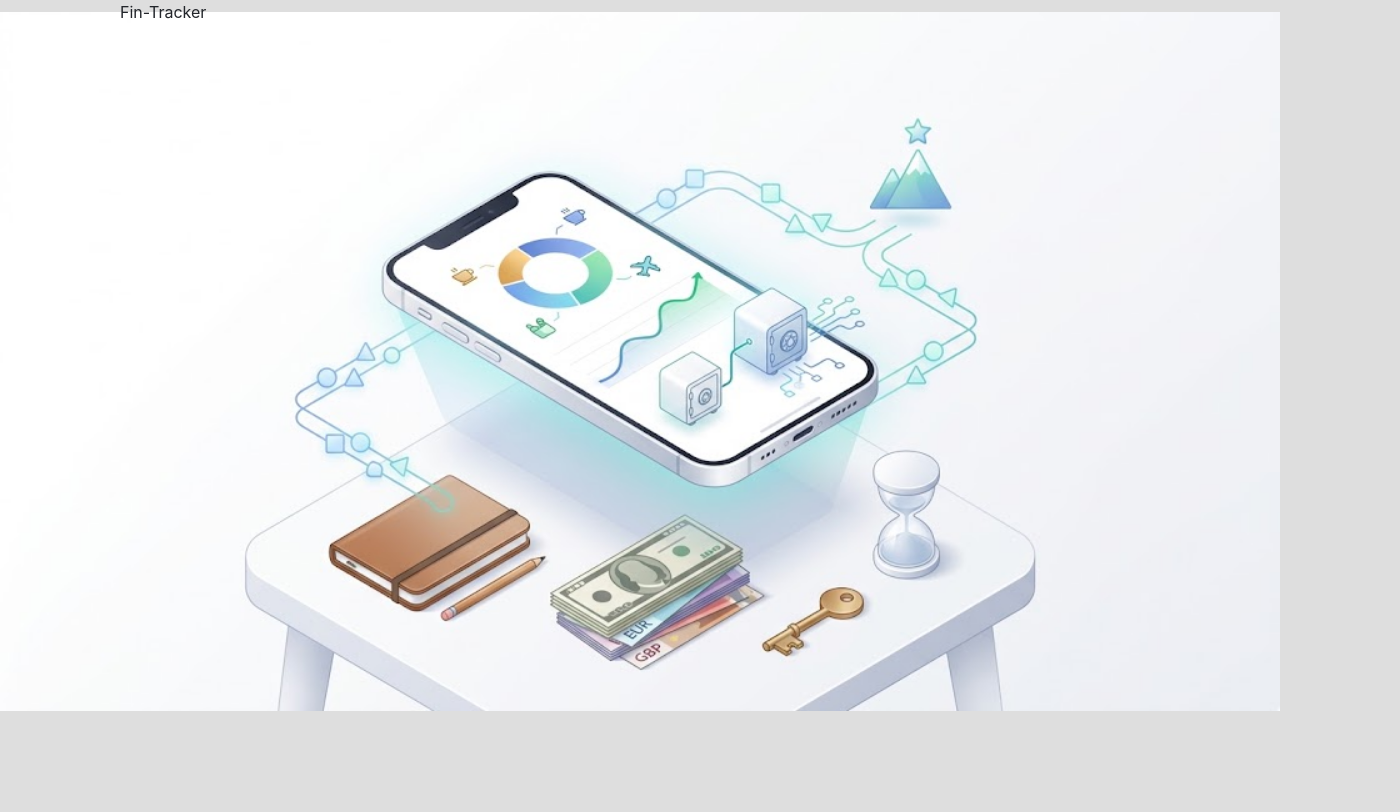
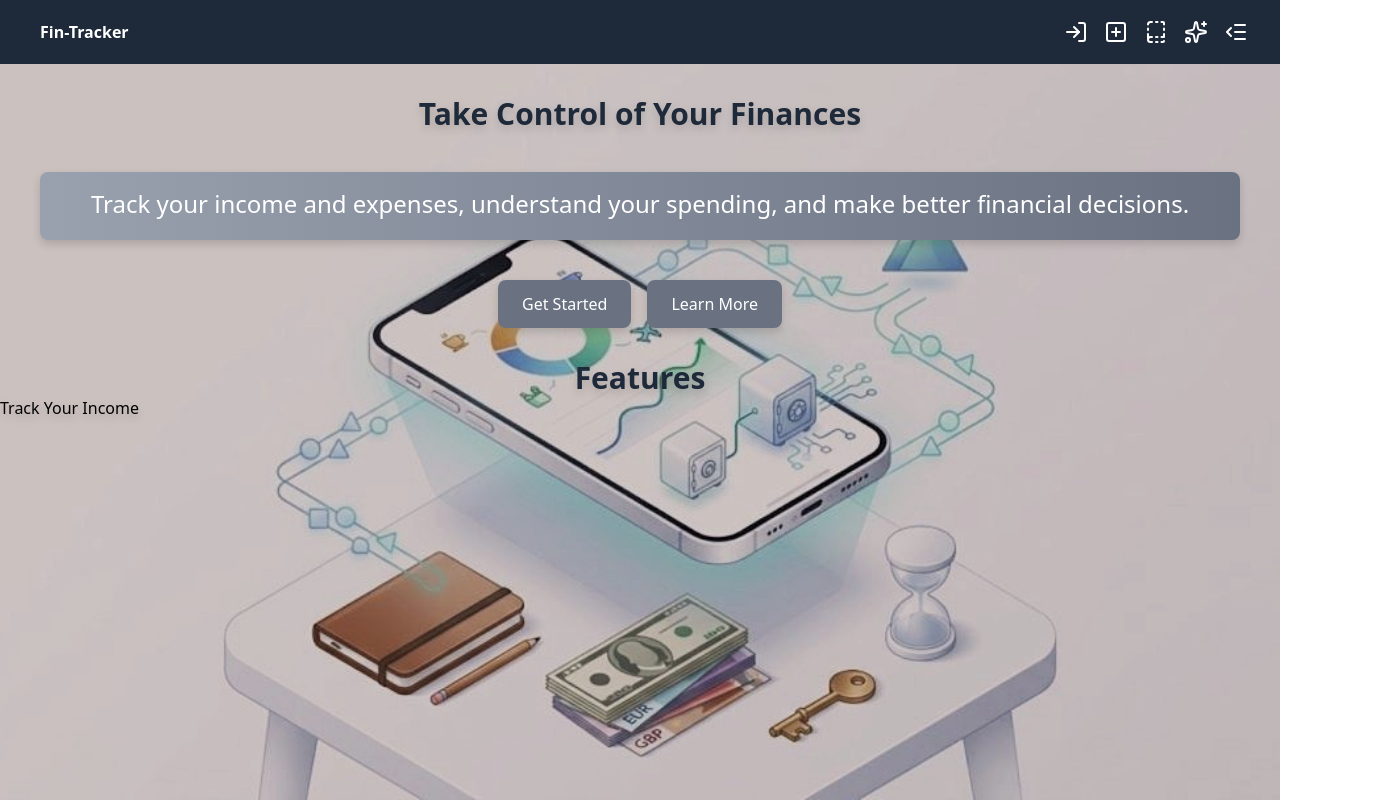
Before and after one commit to MohammedAl-Masri/fin-tracker, a Next.js app: page / in a window 1280 px wide. Shown: the whole page, 1400 px wide, since content can reach past the window. Built offline with nearby package versions, Linux system fonts and the light colour scheme.

Commit message:
adding tailwind

```diff
--- a/app/globals.css
+++ b/app/globals.css
@@ -1,27 +1,6 @@
 @import "tailwindcss";
 
-:root {
-  --color-primary: #10b981;
-  --color-primary-hover: #059669;
-  --color-text-main: #22252a;
-  --color-text-muted: #718096;
-  --color-background: #dedede;
-  --color-surface: #f8f9fa;
 
-  --font-sans: 'Inter', -apple-system, BlinkMacSystemFont, "Segoe UI", Roboto, Helvetica, Arial, sans-serif;
-
-  --font-size-xs: 0.75rem;   /* 12px */
-  --font-size-sm: 0.875rem;  /* 14px */
-  --font-size-base: 1rem;    /* 16px */
-  --font-size-lg: 1.125rem;  /* 18px */
-  --font-size-xl: 1.25rem;   /* 20px */
-  --font-size-2xl: 1.5rem;   /* 24px */
-  --font-size-3xl: 2.25rem;  /* 36px */
-
-  --font-weight-regular: 400;
-  --font-weight-medium: 500;
-  --font-weight-bold: 700;
-}
 
 /* Base Body Application */
 body {
--- a/app/layout.tsx
+++ b/app/layout.tsx
@@ -1,5 +1,7 @@
 import type { Metadata } from "next";
 import "./globals.css";
+import Link from "next/link";
+import { BookDashedIcon, LogIn, Outdent, PlusSquareIcon, StarsIcon } from "lucide-react";
 
 
 export const metadata: Metadata = {
@@ -9,11 +11,31 @@ export const metadata: Metadata = {
 
 export default function RootLayout({ children }: LayoutProps<"/">) {
   return (
-    <html lang="en" className={`h-full antialiased`}>
-      <body className="min-h-full flex flex-col font-sans">
-        <header>
-          <nav className="sticky w-full h-3 mx-30">
-            <div>Fin-Tracker</div>
+    <html lang="en" className='h-full antialiased'>
+      <body className="h-full font-sans">
+        <header className='h-16'>
+          <nav className="h-full w-full px-6 flex items-center justify-between bg-gray-800 text-white
+                          px-10">
+            <div className="font-bold hover:scale-120 transition">
+              <Link href="/">Fin-Tracker</Link>
+            </div>
+            <ul className="flex items-center gap-2">
+              <li className="px-4 w-1 hover:scale-120 transition">
+                <Link href="/login"><LogIn /></Link>
+              </li>
+              <li className="px-4 w-1 hover:scale-120 transition">
+                <Link href="/register"><PlusSquareIcon /></Link>
+              </li>
+              <li className="px-4 w-1 hover:scale-120 transition">
+                <Link href="/dashboard"><BookDashedIcon /></Link>
+              </li>
+              <li className="px-4 w-1 hover:scale-120 transition">
+                <Link href="/stats"><StarsIcon/></Link>
+              </li>
+              <li className="px-4 w-1 hover:scale-120 transition">
+                <Link href="/logout"><Outdent/></Link>
+              </li>
+            </ul>
           </nav>
         </header>
         {children}
--- a/app/page.tsx
+++ b/app/page.tsx
@@ -1,11 +1,50 @@
+
 import Image from "next/image";
+import Link from "next/link";
 
 export default function Home() {
   return (
-    <div className="min-w-screen min-h-screen">
-      <Image  src='/bg-fin.jpg'
-              alt="Home page banner" width={1200} height={600}
-              className="w-full h-auto" unoptimized/>
+    <div className="relative h-[calc(100vh-4rem)]">
+      <Image
+        src="/bg-fin.jpg"
+        fill
+        alt="Home page background"
+        className="object-cover object-center"
+        priority
+        unoptimized
+      />
+
+      <section>
+        <h1 className="text-3xl font-bold text-gray-800 drop-shadow-lg text-center pt-8">
+          Take Control of Your Finances
+        </h1>
+        <p className="text-2xl text-white rounded-lg m-10 p-5 bg-gradient-to-r from-gray-400 to-gray-500
+                      bg-opacity-50 drop-shadow-lg text-center px-10 pt-4 hover:scale-105 transition">
+          Track your income and expenses, understand your spending, and make better financial decisions.
+        </p>
+        <div className="flex justify-center gap-4">
+          <button className="bg-gray-500 text-white drop-shadow-lg
+                            rounded-lg px-6 py-3 ml-10 hover:bg-gray-400 transition">
+            <Link href="/register">Get Started</Link>
+          </button>
+          <button className="bg-gray-500 text-white drop-shadow-lg
+                            rounded-lg px-6 py-3 mr-10 hover:bg-gray-400 transition">
+            <Link href="/register">Learn More</Link>
+          </button>
+        </div>
+      </section>
+      <section>
+        <h2 className="text-3xl font-bold text-gray-800 drop-shadow-lg text-center pt-8 drop-shadow-lg ">
+          Features
+        </h2>
+        <div>
+          <div>
+            <h3 className="drop-shadow-lg ">Track Your Income</h3>
+            <p className="">Keep all your salary/income records organized in one place. Add amounts and dates
+              so you always know how much you&apos;re earning.</p>
+          </div>
+        </div>
+      </section>
     </div>
   );
 }
--- a/package.json
+++ b/package.json
@@ -12,6 +12,7 @@
     "@prisma/adapter-pg": "^7.10.0",
     "@prisma/client": "^7.10.0",
     "bcryptjs": "^3.0.3",
+    "lucide-react": "^1.59.0",
     "next": "16.4.0",
     "next-auth": "^5.0.0-beta.32",
     "pg": "^8.23.1",
```
Also changed, not shown: public/bg-fin.jpg, 1 other file (tests, documents, lock files or other folders).
